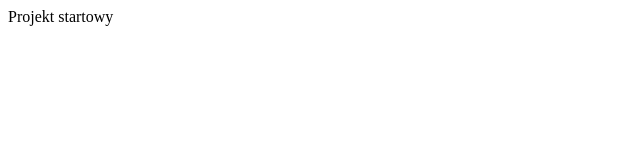
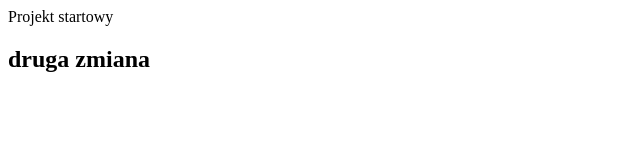
Before and after one commit to bartekfrontend94/projekt-startowy, a plain HTML site: page index.html in a window 1280 px wide. Shown: the whole page, without its empty margins (0-640 px from the left). Drawn offline with Linux system fonts and the light colour scheme.

Commit message:
druga zmiana

```diff
--- a/index.html
+++ b/index.html
@@ -6,5 +6,6 @@
 </head>
 <body>
     <h>Projekt startowy</h>
+    <h2>druga zmiana</h2>
 </body>
 </html>
```
